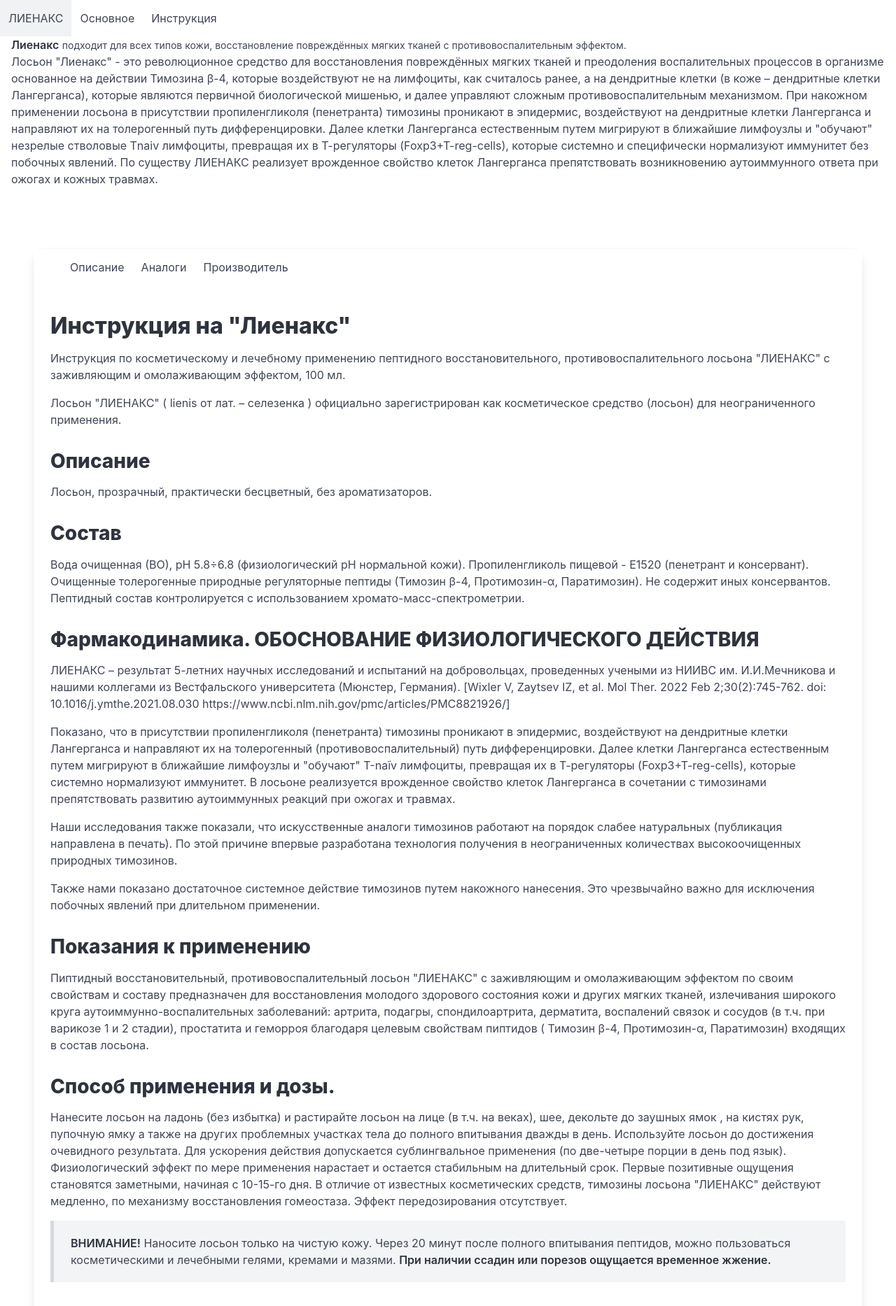
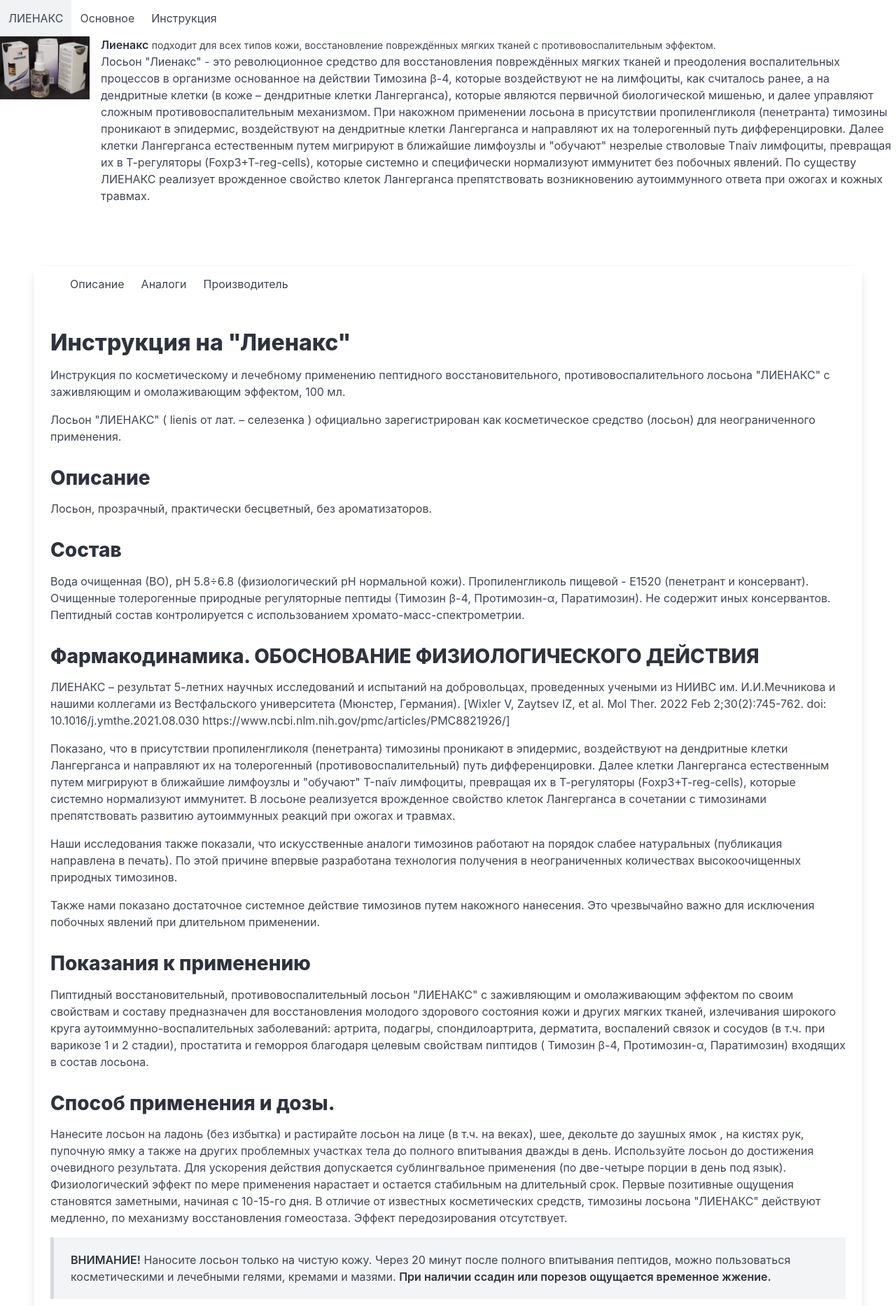
Before and after one commit to w3craft/lienax, a Jekyll site: the page built from index.html, in a window 1280 px wide. Shown: the top 1867 px of the page at 70% size. Built offline with Jekyll 4.4.1, drawn with Linux system fonts in a browser that asks for light colours.

Commit message:
Update main.html

```diff
--- a/_includes/main.html
+++ b/_includes/main.html
@@ -1,6 +1,6 @@
 <section class="media" id="main">
   <figure class="media-left">
-    <p class="image is-5by4">
+    <p class="image is-128x128">
       <img src="/assets/images/lienax.jpg" />
     </p>
   </figure>
```
